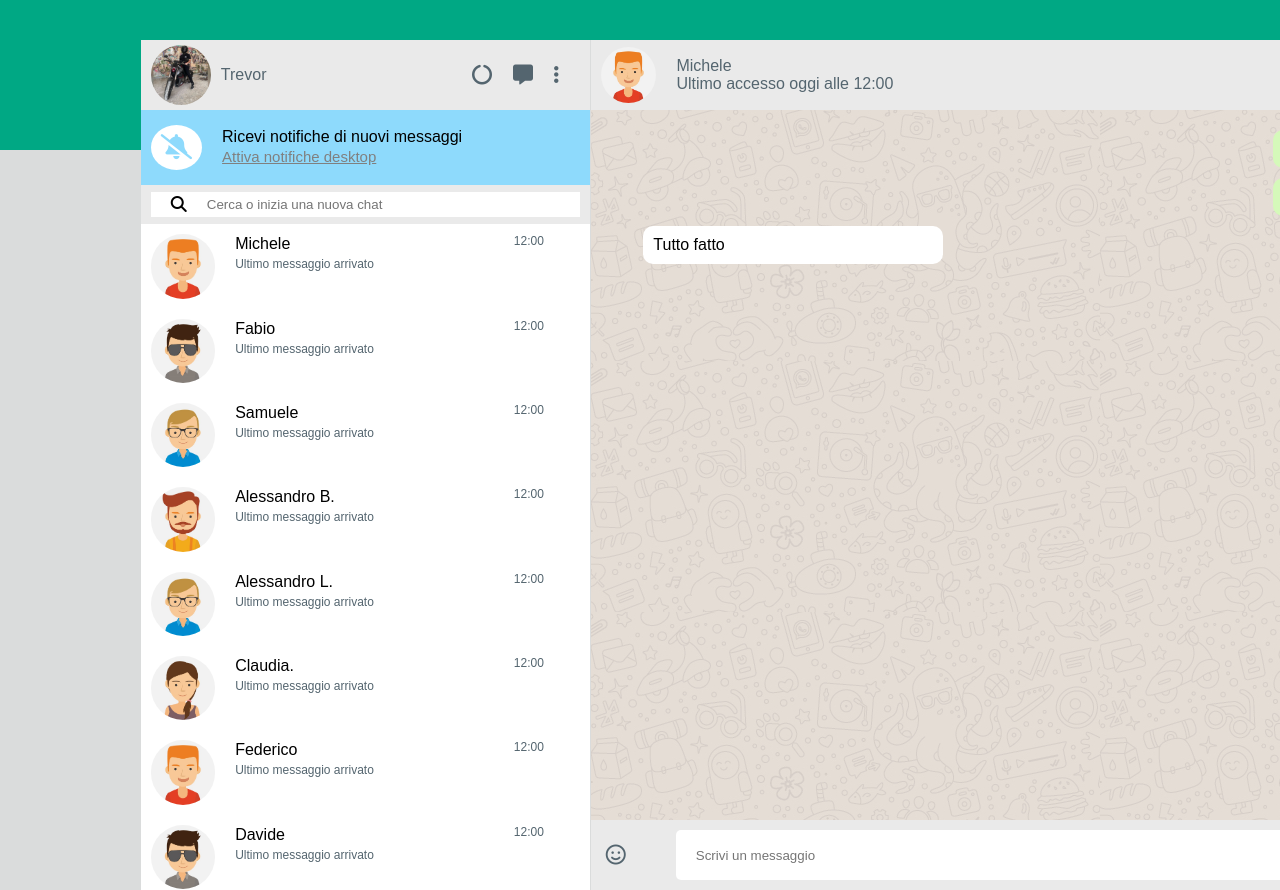
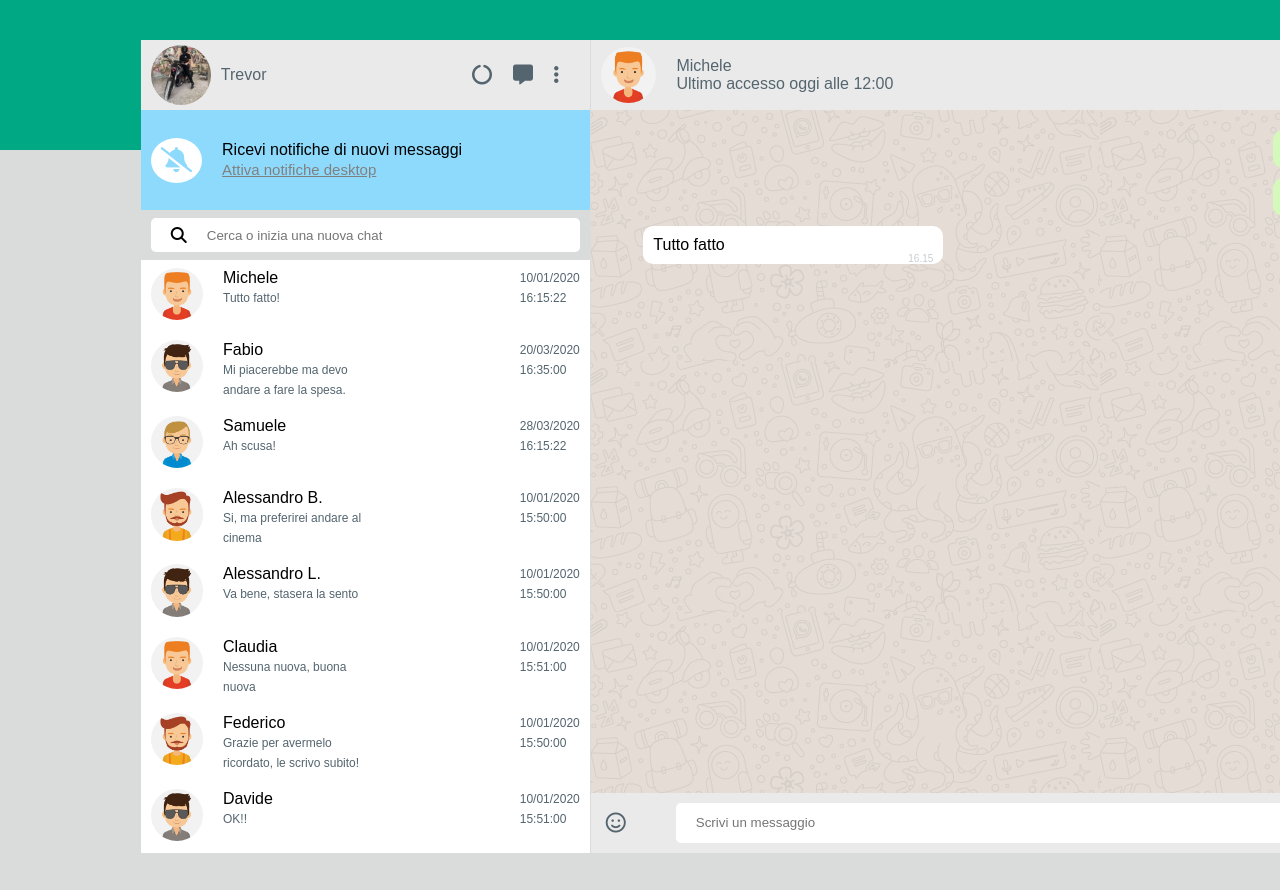
Before and after one commit to AlessandroDiNardo/vue-boolzapp, a plain HTML site: page index.html in a window 1280 px wide. Shown: the top 890 px of the page. After the commit the page ends 853 px from the top, so only its background shows below. Drawn offline with nearby package versions, Linux system fonts and the light colour scheme.

Commit message:
milestone 1 completo

```diff
--- a/css/style.css
+++ b/css/style.css
@@ -3,6 +3,7 @@
     padding: 0;
     box-sizing: border-box;
     font-family: Arial, Helvetica, sans-serif;
+    list-style: none;
 }
 
 body{
@@ -24,9 +25,9 @@ body{
 
 
 
+
 .container{
     min-width: 1500px;
-    height: 850px;
     position: absolute;
     top: 5%;
     left: 11%;
@@ -117,8 +118,8 @@ body{
 .search-block{
     width: 100%;
     height: 50px;
-    padding: 7px 10px;
-    background-color: #eaeaea;
+    background-color:#dadcdc;
+    padding: 8px 10px;
 }
 
 .search{
@@ -128,6 +129,7 @@ body{
     align-items: center;
     gap: 20px;
     padding: 0 20px;
+    border-radius: 5px;
 }
 
 .search input{
@@ -140,32 +142,37 @@ body{
 
 
 
-.friend-chats-block{
+.contact-chats-block{
     width: 100%;
     display: flex;
     flex-direction: column;
     flex-grow: 1;
     background-color: white;
-    overflow-y: scroll;
-
+    overflow-y: auto;
+    overflow-x: hidden;
 }
 
-.friend-chats{
+.contact-chats{
     display: flex;
-    padding: 10px 10px;
+    padding: 8px 10px;
     gap: 20px;
 }
 
-.friend-chats:hover{
+.contact-chats:hover{
     background-color: #dadcdc;
 }
 
-.friend-chats img{
-    width: 15%;
+.img-avatar{
+    width: 20%;
+}
+
+.img-avatar img{
+    width: 100%;
     border-radius: 50%;
 }
 
 .info-chat{
+    width: 60%;
     line-height: 20px;
 }
 
@@ -174,10 +181,12 @@ body{
     color: #54656f;
 }
 
-#data{
+.data{
+    width: 20%;
     margin-left: 120px;
     font-size: 12px;
     color: #54656f;
+    line-height: 20px;
 }
 
 
@@ -186,8 +195,6 @@ body{
     flex-grow: 1;
     display: flex;
     flex-direction: column;
-    /* debug */
-    height: 850px;
 }
 
 .topbar-chat-user{
@@ -219,7 +226,6 @@ body{
     display: flex;
     align-items: center;
     justify-content: space-around;
-
 }
 
 
@@ -258,12 +264,19 @@ body{
     width: 300px;
 }
 
+.msg-data{
+    color: #c8cdd2;
+    font-size: 10px;
+    position: absolute;
+    bottom: 0;
+    right: 10px;
+}
 
 
 
 .send-massage{
     width: 100%;
-    height: 70px;
+    height: 60px;
     display: flex;
     justify-content: space-between;
     align-items: center;
--- a/index.html
+++ b/index.html
@@ -18,7 +18,7 @@
     <div class="top-bar-body-bg"></div>
 
     <!-- container -->
-    <div id="id" class="container">
+    <div id="app" class="container">
 
         <!-- sidebar -->
         <section class="sidebar-main">
@@ -53,99 +53,24 @@
                 </div>
             </div>
 
-            <!-- friend chats -->
-            <div class="friend-chats-block">
-                <div class="friend-chats">
-                    <img src="img/avatar_1.jpg" alt="">
-                    <div class="info-chat">
-                        <div>Michele</div>
-                        <div>Ultimo messaggio arrivato</div>
-                    </div>
-                    <div id="data">12:00</div>
-                </div>
-                <div class="friend-chats">
-                    <img src="img/avatar_2.jpg" alt="">
-                    <div class="info-chat">
-                        <div>Fabio</div>
-                        <div>Ultimo messaggio arrivato</div>
-                    </div>
-                    <div id="data">12:00</div>
-                </div>
-                <div class="friend-chats">
-                    <img src="img/avatar_3.jpg" alt="">
-                    <div class="info-chat">
-                        <div>Samuele</div>
-                        <div>Ultimo messaggio arrivato</div>
-                    </div>
-                    <div id="data">12:00</div>
-                </div>
-                <div class="friend-chats">
-                    <img src="img/avatar_4.jpg" alt="">
-                    <div class="info-chat">
-                        <div>Alessandro B.</div>
-                        <div>Ultimo messaggio arrivato</div>
-                    </div>
-                    <div id="data">12:00</div>
-                </div>
-                <div class="friend-chats">
-                    <img src="img/avatar_3.jpg" alt="">
-                    <div class="info-chat">
-                        <div>Alessandro L.</div>
-                        <div>Ultimo messaggio arrivato</div>
-                    </div>
-                    <div id="data">12:00</div>
-                </div>
-                <div class="friend-chats">
-                    <img src="img/avatar_io.jpg" alt="">
-                    <div class="info-chat">
-                        <div>Claudia.</div>
-                        <div>Ultimo messaggio arrivato</div>
-                    </div>
-                    <div id="data">12:00</div>
-                </div>
-                <div class="friend-chats">
-                    <img src="img/avatar_1.jpg" alt="">
-                    <div class="info-chat">
-                        <div>Federico</div>
-                        <div>Ultimo messaggio arrivato</div>
-                    </div>
-                    <div id="data">12:00</div>
-                </div>
-                <div class="friend-chats">
-                    <img src="img/avatar_2.jpg" alt="">
-                    <div class="info-chat">
-                        <div>Davide</div>
-                        <div>Ultimo messaggio arrivato</div>
-                    </div>
-                    <div id="data">12:00</div>
-                </div>
-
-
-                <div class="friend-chats">
-                    <img src="img/avatar_2.jpg" alt="">
-                    <div class="info-chat">
-                        <div>Davide</div>
-                        <div>Ultimo messaggio arrivato</div>
-                    </div>
-                    <div id="data">12:00</div>
-                </div>
-                <div class="friend-chats">
-                    <img src="img/avatar_2.jpg" alt="">
-                    <div class="info-chat">
-                        <div>Davide</div>
-                        <div>Ultimo messaggio arrivato</div>
-                    </div>
-                    <div id="data">12:00</div>
-                </div>
-                <div class="friend-chats">
-                    <img src="img/avatar_2.jpg" alt="">
-                    <div class="info-chat">
-                        <div>Davide</div>
-                        <div>Ultimo messaggio arrivato</div>
-                    </div>
-                    <div id="data">12:00</div>
-                </div>
-
+            <!-- contact chats -->
+            <div class="contact-chats-block" >
+                <ul class="contact-chats" v-for="contact in contacts">
+                    <li class="img-avatar">
+                        <img :src="contact.avatar" alt="">
+                    </li>
+                    <li class="info-chat">
+                        <div>
+                            {{contact.name}}
+                        </div>
+                        <div>
+                            {{contact.messages[contact.messages.length - 1].message}}
+                        </div>
+                    </li>
+                    <li class="data">
+                        {{contact.messages[contact.messages.length - 1].date}}
+                    </li>
+                </ul>
             </div>
         </section>
 
@@ -170,11 +95,18 @@
 
             <!-- chat block -->
             <div class="chat-block">
-                <div class="msg-user">Hai portato a spasso il cane?</div>
-                <div class="msg-user">Ricordati di stendere i panni!</div>
-
-                <div class="msg-received">Tutto fatto</div>
-
+                <div class="msg-user">
+                    Hai portato a spasso il cane?
+                    <div class="msg-data">15:30</div>
+                </div>
+                <div class="msg-user">
+                    Ricordati di stendere i panni!
+                    <div class="msg-data">15:50</div>
+                </div>
+                <div class="msg-received">
+                    Tutto fatto
+                    <div class="msg-data">16.15</div>
+                </div>
             </div>
 
             <!-- send massage -->
--- a/js/main.js
+++ b/js/main.js
@@ -6,7 +6,7 @@ createApp({
             contacts: [
                 {
                     name: 'Michele',
-                    avatar: '_1',
+                    avatar: './img/avatar_1.jpg',
                     visible: true,
                     messages: [
                         {
@@ -28,7 +28,7 @@ createApp({
                 },
                 {
                     name: 'Fabio',
-                    avatar: '_2',
+                    avatar: './img/avatar_2.jpg',
                     visible: true,
                     messages: [
                         {
@@ -50,7 +50,7 @@ createApp({
                 },
                 {
                     name: 'Samuele',
-                    avatar: '_3',
+                    avatar: './img/avatar_3.jpg',
                     visible: true,
                     messages: [
                         {
@@ -72,7 +72,7 @@ createApp({
                 },
                 {
                     name: 'Alessandro B.',
-                    avatar: '_4',
+                    avatar: './img/avatar_4.jpg',
                     visible: true,
                     messages: [
                         {
@@ -89,7 +89,7 @@ createApp({
                 },
                 {
                     name: 'Alessandro L.',
-                    avatar: '_5',
+                    avatar: './img/avatar_2.jpg',
                     visible: true,
                     messages: [
                         {
@@ -106,7 +106,7 @@ createApp({
                 },
                 {
                     name: 'Claudia',
-                    avatar: '_6',
+                    avatar: './img/avatar_1.jpg',
                     visible: true,
                     messages: [
                         {
@@ -128,7 +128,7 @@ createApp({
                 },
                 {
                     name: 'Federico',
-                    avatar: '_7',
+                    avatar: './img/avatar_4.jpg',
                     visible: true,
                     messages: [
                         {
@@ -145,7 +145,7 @@ createApp({
                 },
                 {
                     name: 'Davide',
-                    avatar: '_8',
+                    avatar: './img/avatar_2.jpg',
                     visible: true,
                     messages: [
                         {
```
